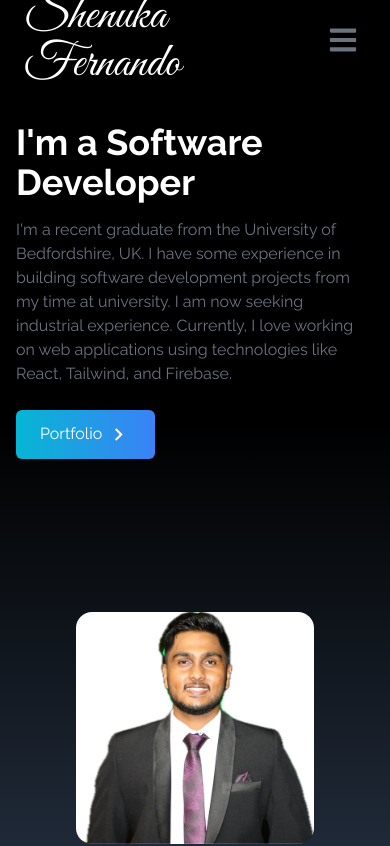
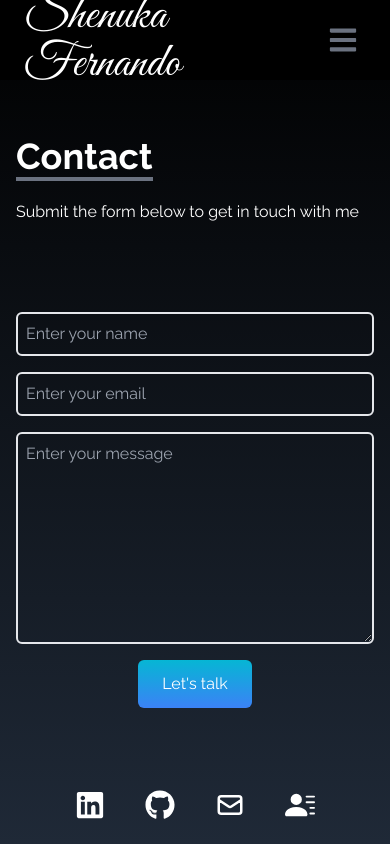
Before and after one commit to hashelgithub/React-Portfolio, a React (Create React App) app: page /contact in a window 390 px wide. Shown: the top 846 px of the page. Built offline with nearby package versions, Linux system fonts and the light colour scheme.

Commit message:
add social links to the mobile version as well

```diff
--- a/package.json
+++ b/package.json
@@ -3,12 +3,14 @@
   "version": "0.1.0",
   "private": true,
   "dependencies": {
+    "@react-hook/media-query": "^1.1.1",
     "@testing-library/jest-dom": "^5.17.0",
     "@testing-library/react": "^13.4.0",
     "@testing-library/user-event": "^13.5.0",
     "react": "^18.3.1",
     "react-dom": "^18.3.1",
     "react-icons": "^5.2.1",
+    "react-router-dom": "^6.24.1",
     "react-scripts": "5.0.1",
     "react-scroll": "^1.9.0",
     "web-vitals": "^2.1.4"
--- a/src/App.js
+++ b/src/App.js
@@ -1,23 +1,27 @@
+import React from "react";
+import { BrowserRouter as Router, Routes, Route } from "react-router-dom";
+import NavBar from "./components/NavBar";
+import Home from "./components/Home";
 import About from "./components/About";
+import Portfolio from "./components/Portfolio";
+import Experience from "./components/Experience";
 import Contact from "./components/Contact";
-import Experience from "./components/Experience";
-import Home from "./components/Home";
-import NavBar from "./components/NavBar";
-import Portfolio from "./components/Portfolio";
 import SocialLinks from "./components/SocialLinks";
 
-function App() {
+const App = () => {
   return (
-    <div>
+    <Router>
       <NavBar />
-      <Home />
-      <About />
-      <Portfolio />
-      <Experience />
-      <Contact />
+      <Routes>
+        <Route path="/home" element={<Home />} />
+        <Route path="/about" element={<About />} />
+        <Route path="/portfolio" element={<Portfolio />} />
+        <Route path="/experience" element={<Experience />} />
+        <Route path="/contact" element={<Contact />} />
+      </Routes>
       <SocialLinks />
-    </div>
+    </Router>
   );
-}
+};
 
 export default App;
--- a/src/components/Contact.jsx
+++ b/src/components/Contact.jsx
@@ -1,24 +1,19 @@
 import React from 'react';
+import SocialLinksMobile from './SocialLinksMobile';
 
 const Contact = () => {
+
+  const isContactPage = true;
+
   return (
-    <div
-      name="contact"
-      className="w-full h-screen bg-gradient-to-b from-black to-gray-800 text-white"
-    >
+    <div id="contact" className="w-full h-screen bg-gradient-to-b from-black to-gray-800 text-white">
       <div className="flex flex-col p-4 justify-center max-w-screen-lg mx-auto h-full space-y-8">
         <div className="pb-8">
-          <p className="text-4xl font-bold inline border-b-4 border-gray-500">
-            Contact
-          </p>
+          <p className="text-4xl font-bold inline border-b-4 border-gray-500">Contact</p>
           <p className="py-6">Submit the form below to get in touch with me</p>
         </div>
         <div className="flex justify-center items-center">
-          <form
-            action="https://getform.io/f/wbrkkgma"
-            method="POST"
-            className="flex flex-col w-full md:w-1/2 space-y-4"
-          >
+          <form action="https://getform.io/f/wbrkkgma" method="POST" className="flex flex-col w-full md:w-1/2 space-y-4">
             <input
               type="text"
               name="name"
@@ -34,15 +29,14 @@ const Contact = () => {
             <textarea
               name="message"
               placeholder="Enter your message"
-              rows="10"
+              rows="8"
               className="p-2 bg-transparent border-2 rounded-md text-white focus:outline-none"
             />
-            <button
-              className="text-white bg-gradient-to-b from-cyan-500 to-blue-500 px-6 py-3 my-8 mx-auto flex items-center rounded-md hover:scale-110 duration-300"
-            >
+            <button className="text-white bg-gradient-to-b from-cyan-500 to-blue-500 px-6 py-3 my-8 mx-auto flex items-center rounded-md hover:scale-110 duration-300">
               Let's talk
             </button>
           </form>
+          {isContactPage && <SocialLinksMobile />}
         </div>
       </div>
     </div>
--- a/src/components/Home.jsx
+++ b/src/components/Home.jsx
@@ -1,50 +1,46 @@
-import React from 'react';
-import MyPic from "../assets/MyPic.jpg";
+import React from 'react'
+import MyPic from "../assets/MyPic.jpg"
 import { MdOutlineKeyboardArrowRight } from "react-icons/md";
-import { Link } from "react-scroll";
+import { Link } from "react-router-dom";
 
 function Home() {
   return (
-    <div
-      name="home"
-      className="h-screen w-full bg-gradient-to-b from-black via-black to-gray-800"
+    <div name="home"
+     className='h-screen w-full bg-gradient-to-b from-black
+     via-black to-gray-800'
      >
-      <div className="max-w-screen-lg mx-auto flex flex-col items-center justify-center h-full px-4 md:flex-row space-y-6 md:space-y-0 md:space-x-6">
-        <div className="flex flex-col justify-center h-full">
-          <h2 className="text-4xl sm:text-7xl font-bold text-white">
+        <div className='max-w-screen-lg mx-auto flex flex-col
+         items-center justify-center h-full px-4 md:flex-row'>
+            <div className='flex flex-col justify-center h-full'>
+                <h2 className='text-4xl sm:text-7xl font-bold text-white'>
                     I'm a Software Developer
                 </h2>
-          <p className="text-gray-500 py-4">
+                <p className='text-gray-500 py-4'>
                 I'm a recent graduate from the University of Bedfordshire, UK. I have some experience in building
-            software development projects from my time at university. I am now seeking industrial experience.
+                software development projects from my time at university. I am now seeking an industrial experience.
                  Currently, I love working on web applications using technologies like React, Tailwind, and Firebase.
                 </p>
 
                 <div>
-            <Link
-              to="portfolio"
-              smooth
-              duration={500}
-              className="group text-white w-fit px-6 py-3 my-2 flex items-center rounded-md bg-gradient-to-r from-cyan-500 to-blue-500 cursor-pointer"
-            >
-              Portfolio
-              <span className="group-hover:rotate-90 duration-500">
-                <MdOutlineKeyboardArrowRight size={25} className="ml-1" />
+                    <Link to='portfolio' smooth duration={500} className='group text-white w-fit px-6 py-3 my-2
+                    flex items-center rounded-md bg-gradient-to-r
+                     from-cyan-500 to-blue-500 cursor-pointer'>
+                        Potfolio
+                        <span className='group-hover:rotate-90 duration-500'>
+                        <MdOutlineKeyboardArrowRight size={25} className='ml-l' />
                         </span>
+
                     </Link>
                 </div>
             </div>
 
             <div>
-          <img
-            src={MyPic}
-            alt="my profile"
-            className="rounded-2xl mx-auto w-2/3 md:w-full"
-          />
+                <img src={MyPic} alt="my profile"
+                 className='rounded-2xl mx-auto w-2/3 md:w-full' />
             </div>
         </div>
     </div>
-  );
+  )
 }
 
-export default Home;
+export default Home
--- a/src/components/NavBar.jsx
+++ b/src/components/NavBar.jsx
@@ -1,6 +1,6 @@
 import React, { useState } from 'react'
 import { FaBars, FaTimes } from 'react-icons/fa'
-import { Link } from "react-scroll";
+import { Link } from "react-router-dom";
 
 function NavBar () {
     const [nav, setNav] = useState(false)
--- /dev/null
+++ b/src/components/SocialLinksMobile.jsx
@@ -0,0 +1,70 @@
+// SocialLinksMobile.jsx
+import React from 'react';
+import { FaGithub, FaLinkedin } from 'react-icons/fa';
+import { HiOutlineMail } from 'react-icons/hi';
+import { BsFillPersonLinesFill } from 'react-icons/bs';
+
+const SocialLinksMobile = () => {
+  const links = [
+    {
+      id: 1,
+      child: (
+        <>
+          <FaLinkedin size={30} />
+        </>
+      ),
+      href: 'https://www.linkedin.com',
+      style: 'rounded-tl-md rounded-bl-md',
+    },
+    {
+      id: 2,
+      child: (
+        <>
+            <FaGithub size={30} />
+        </>
+      ),
+      href: 'https://github.com/hashelgithub',
+    },
+    {
+      id: 3,
+      child: (
+        <>
+          <HiOutlineMail size={30} />
+        </>
+      ),
+      href: 'mailto:shenukahashelfdo@gmail.com',
+    },
+    {
+      id: 4,
+      child: (
+        <>
+          <BsFillPersonLinesFill size={30} />
+        </>
+      ),
+      href: '/resume.pdf',
+      style: 'rounded-tr-md rounded-br-md',
+      download: true,
+    },
+  ];
+
+  return (
+    <div className="fixed bottom-4 left-1/2 transform -translate-x-1/2 z-10 md:hidden">
+      <div className="flex space-x-2">
+        {links.map(({ id, child, href, style, download }) => (
+          <a
+            key={id}
+            href={href}
+            className={`text-white py-2 px-4 rounded-md flex items-center justify-center hover:bg-gray-600 duration-300 ${style}`}
+            download={download}
+            target="_blank"
+            rel="noopener noreferrer"
+          >
+            {child}
+          </a>
+        ))}
+      </div>
+    </div>
+  );
+};
+
+export default SocialLinksMobile;
```
Also changed, not shown: 1 other file (tests, documents, lock files or other folders). Lines whose indentation alone changed are shown as unchanged.
